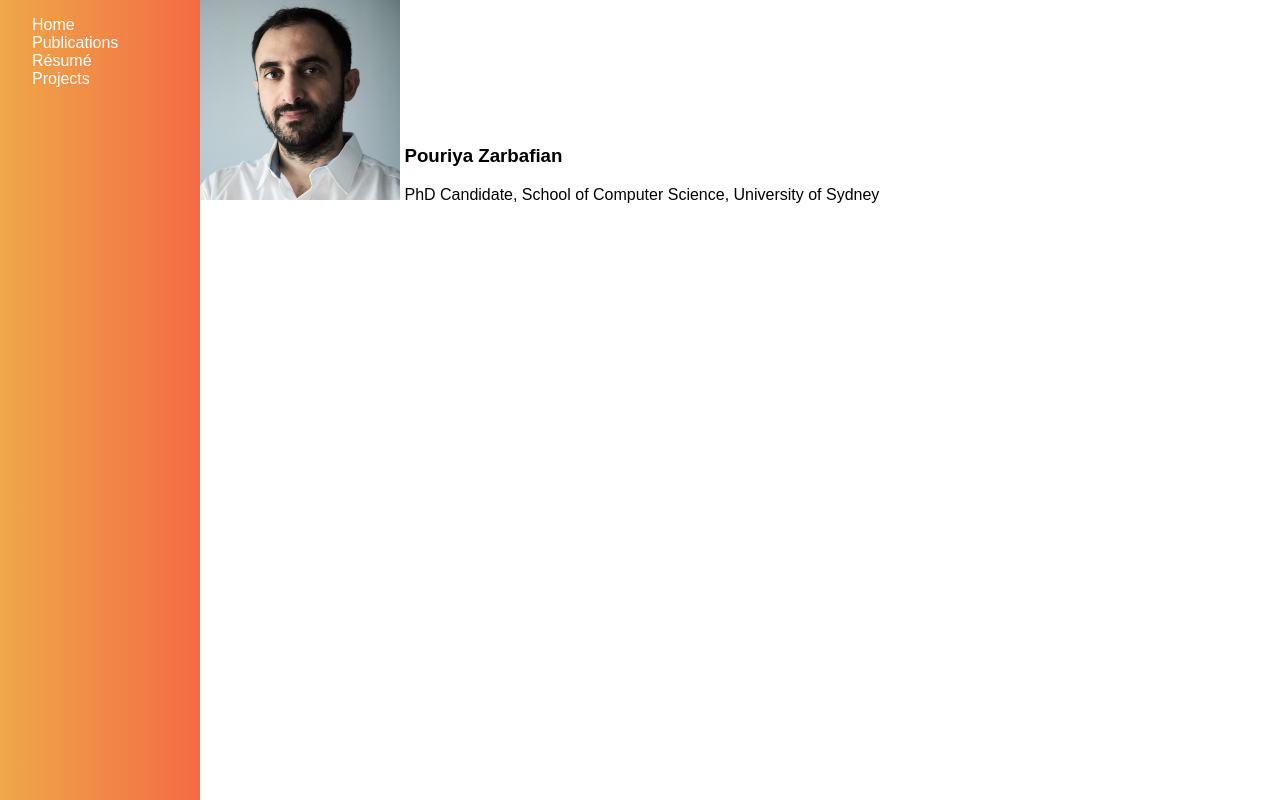
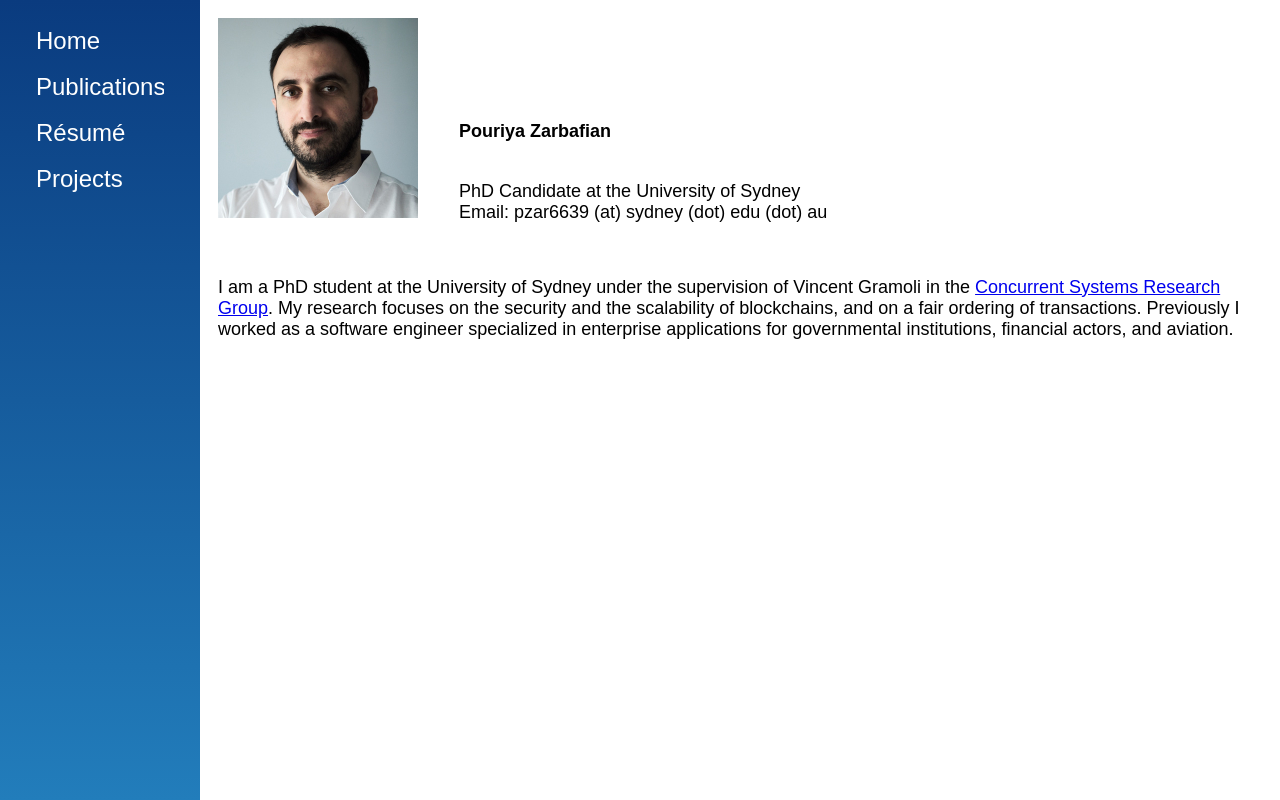
Before and after one commit to pouriya-zarbafian/zarbafian, a plain HTML site: page docs/index.html in a window 1280 px wide. Drawn offline with Linux system fonts and the light colour scheme.

Commit message:
live version

```diff
--- /dev/null
+++ b/docs/home.html
@@ -0,0 +1,21 @@
+<div class="row">
+    <div class="col c25">
+        <img src="img/pz.jpg" width="200px" height="200px"/>
+    </div>
+    <div class="col c75">
+        <h3>Pouriya Zarbafian</h3>
+        <br/>
+        PhD Candidate at the University of Sydney
+        <br/>
+        Email: pzar6639 (at) sydney (dot) edu (dot) au
+    </div>
+</div>
+
+<div class="row">
+    <div class="col">
+        <p>I am a PhD student at the University of Sydney under the supervision of Vincent Gramoli in the <a href="https://gramoli.github.io/csrg/" target="_blank">Concurrent Systems Research Group</a>.
+            My research focuses on the security and the scalability of blockchains, and on a fair ordering of transactions.
+            Previously I worked as a software engineer specialized in enterprise applications for governmental institutions, financial actors, and aviation.
+        </p>
+    </div>
+</div>
--- a/docs/index.html
+++ b/docs/index.html
@@ -23,24 +23,16 @@
                     <div class='menu-button'></div>
                 </label>
                 <ul class="menu">
-                    <li>Home</li>
-                    <li>Publications</li>
-                    <li>R&eacute;sum&eacute;</li>
-                    <li>Projects</li>
+                    <li class="nav-item" onclick="goto('home')">Home</li>
+                    <li class="nav-item" onclick="goto('publications')">Publications</li>
+                    <li class="nav-item" onclick="openInTab('pouriya_zarbafian.pdf')">R&eacute;sum&eacute;</li>
+                    <li class="nav-item" onclick="goto('projects')">Projects</li>
                 </ul>
             </section>
         </div>
 
-        <div class="content">
-            <div class="row">
-                <div class="col c25">
-                    <img src="img/pz.jpg" width="200px" height="200px"/>
-                </div>
-                <div class="col c75">
-                    <h3>Pouriya Zarbafian</h3>
-                    PhD Candidate, School of Computer Science, University of Sydney
-                </div>
-            </div>
+        <div id="content" class="content">
+
         </div>
 
     </div>
--- a/docs/main.js
+++ b/docs/main.js
@@ -1,4 +1,17 @@
 function init() {
-    console.log("Init");
+    console.log('Init');
+    goto('home');
+}
+function goto(section) {
+    const content = document.querySelector('#content');
+    const req = new Request(section + '.html');
+    fetch(req)
+        .then((resp) => resp.text())
+        .then((html) => {
+        content.innerHTML = html;
+    });
+}
+function openInTab(url) {
+    window.open(url, '_blank').focus();
 }
 //# sourceMappingURL=main.js.map
--- a/docs/nav.css
+++ b/docs/nav.css
@@ -4,7 +4,8 @@
     align-items: left;
     justify-content: space-between;
     background-color: #00BAF0;
-    background: linear-gradient(to left, #f46b45, #eea849);
+    background: linear-gradient(to bottom, #0a3b7f, #227dbb);
+
     /* W3C, IE 10+/ Edge, Firefox 16+, Chrome 26+, Opera 12+, Safari 7+ */
     color: #FFF;
     height: 100%;
@@ -21,7 +22,7 @@
 }
 
 .menu>li {
-    margin: 0 1rem;
+    margin: 0.5rem 1rem;
     overflow: hidden;
 }
 
--- a/docs/style.css
+++ b/docs/style.css
@@ -6,7 +6,16 @@ body {
 
 * {
     font-family: Arial, sans-serif;
+    font-size: large;
     box-sizing: border-box;
+}
+
+.nav-item {
+    font-size: x-large;
+    cursor: pointer;
+}
+.nav-item:hover {
+    color: #dfa966;
 }
 
 .page {
@@ -31,6 +40,7 @@ body {
 }
 .col {
     display: inline-block;
+    padding: 1em;
 }
 .c24 {
     width: 24%;
@@ -38,3 +48,7 @@ body {
 .c74 {
     width: 74%;
 }
+
+.pub {
+    margin: 40px;
+}
--- a/nav.css
+++ b/nav.css
@@ -4,7 +4,8 @@
     align-items: left;
     justify-content: space-between;
     background-color: #00BAF0;
-    background: linear-gradient(to left, #f46b45, #eea849);
+    background: linear-gradient(to bottom, #0a3b7f, #227dbb);
+
     /* W3C, IE 10+/ Edge, Firefox 16+, Chrome 26+, Opera 12+, Safari 7+ */
     color: #FFF;
     height: 100%;
@@ -21,7 +22,7 @@
 }
 
 .menu>li {
-    margin: 0 1rem;
+    margin: 0.5rem 1rem;
     overflow: hidden;
 }
 
--- a/style.css
+++ b/style.css
@@ -6,7 +6,16 @@ body {
 
 * {
     font-family: Arial, sans-serif;
+    font-size: large;
     box-sizing: border-box;
+}
+
+.nav-item {
+    font-size: x-large;
+    cursor: pointer;
+}
+.nav-item:hover {
+    color: #dfa966;
 }
 
 .page {
@@ -31,6 +40,7 @@ body {
 }
 .col {
     display: inline-block;
+    padding: 1em;
 }
 .c24 {
     width: 24%;
@@ -38,3 +48,7 @@ body {
 .c74 {
     width: 74%;
 }
+
+.pub {
+    margin: 40px;
+}
```
Also changed, not shown: docs/projects.html (added, +5 -0 lines), docs/publications.html (added, +21 -0 lines), home.html (added, +21 -0 lines), index.html (+6 -14 lines), projects.html (added, +5 -0 lines), publications.html (added, +21 -0 lines), 5 other files.
